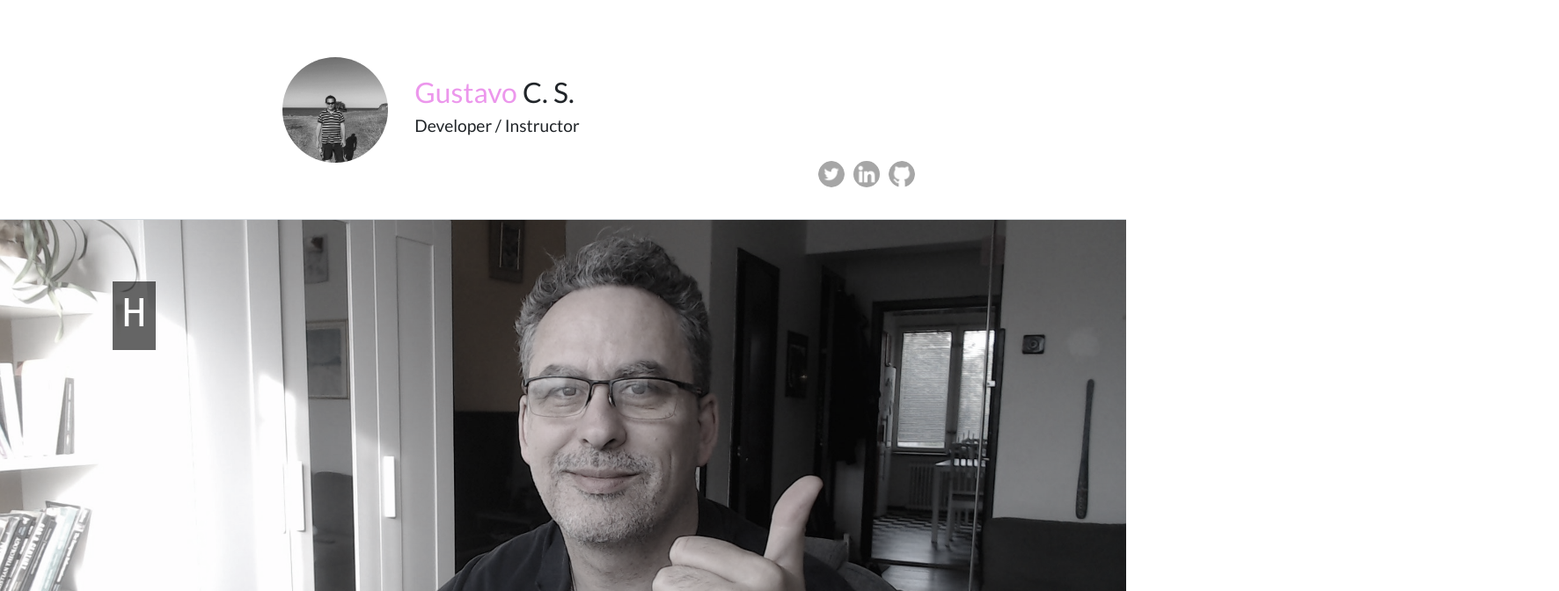
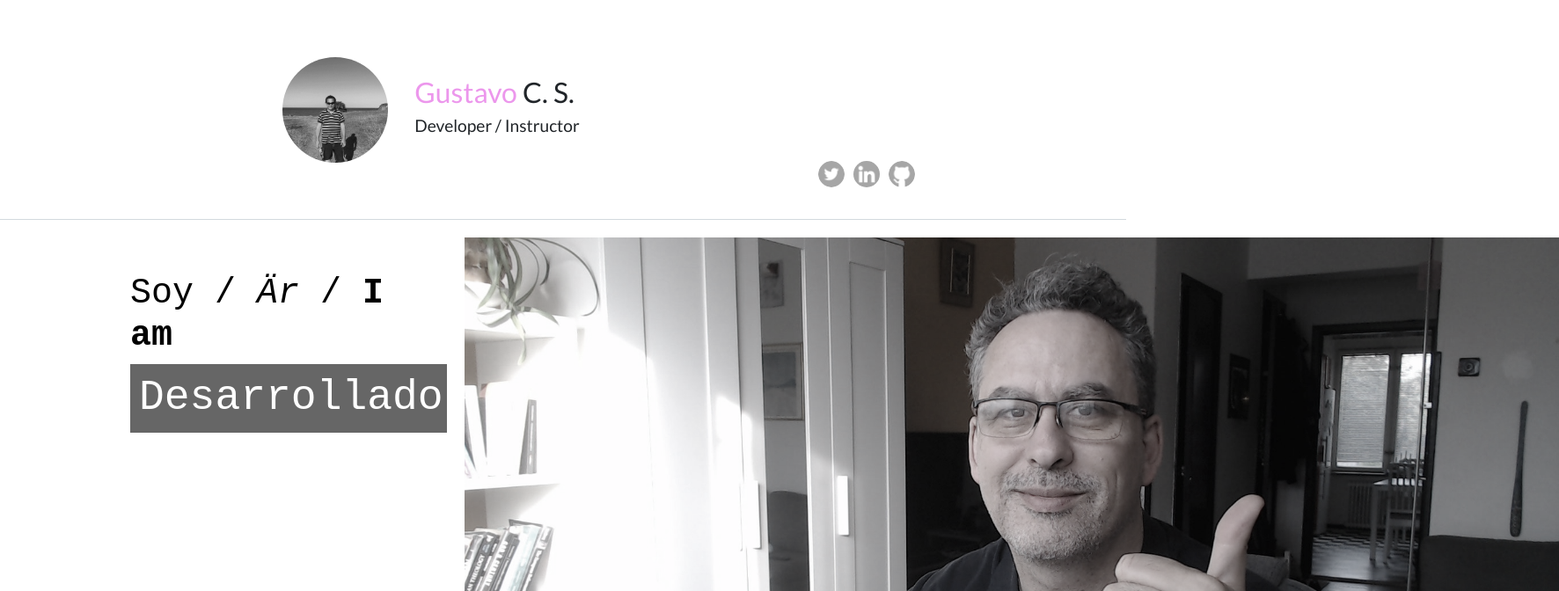
Before and after one commit to Gustaf26/portfolio-2024, a React (Vite) app: page / in a window 1280 px wide. Shown: the top 672 px of the page at 88% size, 1772 px wide, since content can reach past the window. Built offline with nearby package versions, Linux system fonts and the light colour scheme; some icons are missing.

Commit message:
(Fix > ContactSection): Showing message on interval working fine now as side effect

```diff
--- a/src/assets/style.css
+++ b/src/assets/style.css
@@ -133,7 +133,8 @@ header ul img {
 #contact-container {
 
     display: flex;
-    /* align-items: start; */
+    width: 80%;
+    margin: 20px auto;
     padding: 0;
 
     & #contact-pic {
@@ -141,16 +142,38 @@ header ul img {
         height: 700px;
         margin: 0 auto;
         display: flex;
-        justify-content: center;
-        flex-direction: column;
+        justify-content: space-between;
+        flex-direction: row;
         align-items: start;
         position: relative;
 
+        @media screen and (max-width:650px) {
+            flex-direction: column;
+            align-items: center;
+        }
+
         & img {
             height: 100%;
-            width: 100%;
+            flex-grow: 2;
             object-fit: cover;
-            filter: grayscale(80%)
+            filter: grayscale(80%);
+
+        }
+
+        & #about-me-container {
+            min-width: 400px;
+            padding: 20px;
+            flex-grow: 1;
+            margin: 20px 0;
+        }
+
+        & h2 {
+            color: black;
+            font-size: 2.5em;
+            /* position: absolute;
+            left: 10%; */
+            font-family: 'Courier New', Courier, monospace;
+
         }
 
         & h3 {
@@ -158,10 +181,10 @@ header ul img {
             font-size: 3em;
             font-family: 'Courier New', Courier, monospace;
             flex-grow: 1;
-            position: absolute;
-            top: 10%;
+            /* position: absolute; */
+            /* top: 10%; */
             background-color: rgba(0, 0, 0, 0.6);
-            left: 10%;
+            /* left: 10%; */
             padding: 10px;
             z-index: 5;
         }
@@ -183,7 +206,7 @@ header ul img {
 #contact-me-button {
     position: fixed;
     bottom: 40px;
-    left: 40px;
+    left: 10px;
     height: 60px;
     margin-left: 40px;
     width: fit-content;
--- a/src/sections/Contact.jsx
+++ b/src/sections/Contact.jsx
@@ -10,38 +10,47 @@ export default function Contact() {
 
     useEffect(() => {
 
-        let string2 = 'Hi there!'
         let string3 = '...'
+        let strings = ['Desarrollador', 'Instructor', 'Utbildare', 'Utvecklare', 'Developer']
+        let index = 0
+        let stringsIndex = 0;
+        let myMsg = ''
+        let stringToShow = strings[stringsIndex]
+        const myInt = setInterval(() => {
 
-        let index = 0
-        let myMsg = ''
-        let stringToShow = string2
-        const myInt = setInterval(() => {
-            if (stringToShow === string3 && index === 3) {
-                stringToShow = string2
-                index = 0;
-                myMsg = ''
-            }
-            if (myMsg.length > 8) {
-                myMsg = '.';
+            if (myMsg.length === stringToShow.length && stringToShow !== string3) {
+                myMsg = '';
                 index = 0
                 stringToShow = string3
             }
-            else {
-                myMsg += stringToShow[index];
+
+            if (stringToShow === string3 && index === string3.length) {
+                myMsg = '';
+                index = 0
+                stringsIndex += 1
+                if (stringsIndex === strings.length) { stringsIndex = 0 }
+                stringToShow = strings[stringsIndex]
             }
+            else if (stringToShow != string3) {
+                stringToShow = strings[stringsIndex]
+            }
+
+            myMsg += stringToShow[index]
             setMsg(myMsg)
             index += 1
+
         }, 500)
 
     }, [])
 
     return (<div id="contact-container">
         <div id="contact-pic">
-            <h3>{msg}</h3>
+            <div id="about-me-container">
+                <h2>Soy / <em>Är</em> / <b>I am</b> </h2>
+                <h3>{msg}</h3>
+            </div>
+
             <img alt='profile' src={myProfile} />
-            <div id="contact">
-            </div>
         </div>
     </div>)
 }
```
